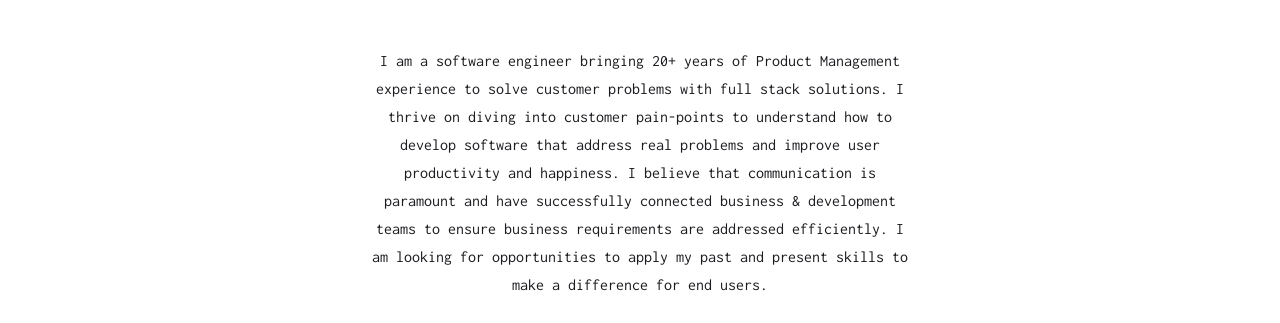
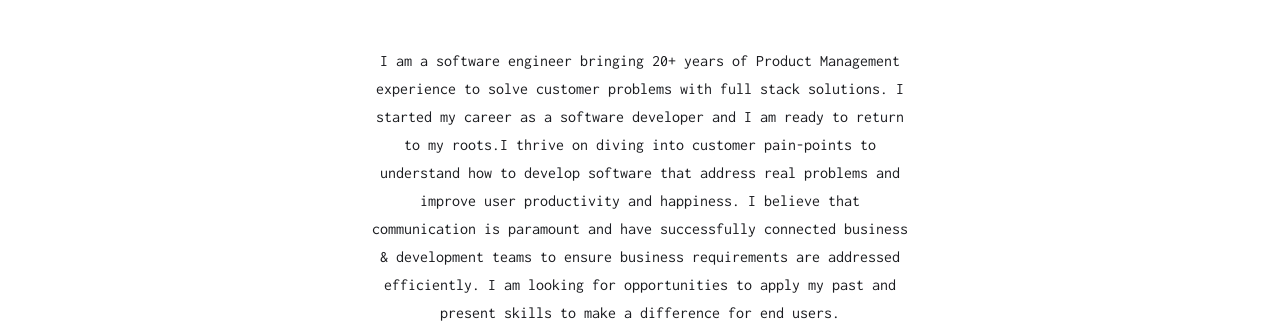
Before and after one commit to willik01/willik01, a plain HTML site: page index.html in a window 1280 px wide. Shown: the part 631-954 px from the top of the page. Drawn offline with Linux system fonts and the light colour scheme; a web font is replaced by a local one.

Commit message:
Update index.html

```diff
--- a/index.html
+++ b/index.html
@@ -42,7 +42,8 @@
          <div class="div-block-7">
             <p id="w-node-_99350ce3-734e-f385-b3f1-95092653c2a3-c5c97555" class="paragraph">
                 I am a software engineer bringing 20+ years of Product Management experience to solve
-                customer problems with full stack solutions. I thrive on diving into customer pain-points
+                customer problems with full stack solutions. I started my career as a software developer
+                and I am ready to return to my roots.I thrive on diving into customer pain-points
                 to understand how to develop software that address real problems and improve user
                 productivity and happiness. I believe that communication is paramount and have successfully
                 connected business & development teams to ensure business requirements are addressed
```
